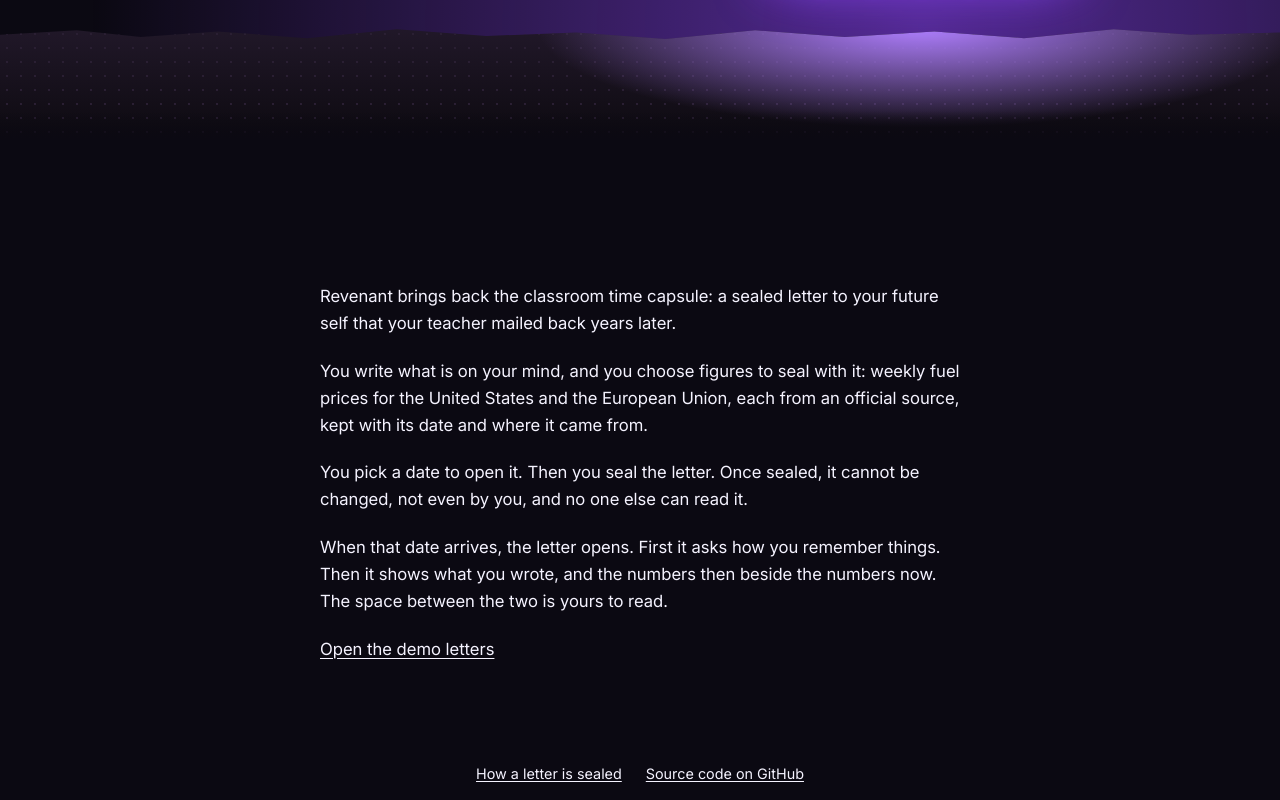
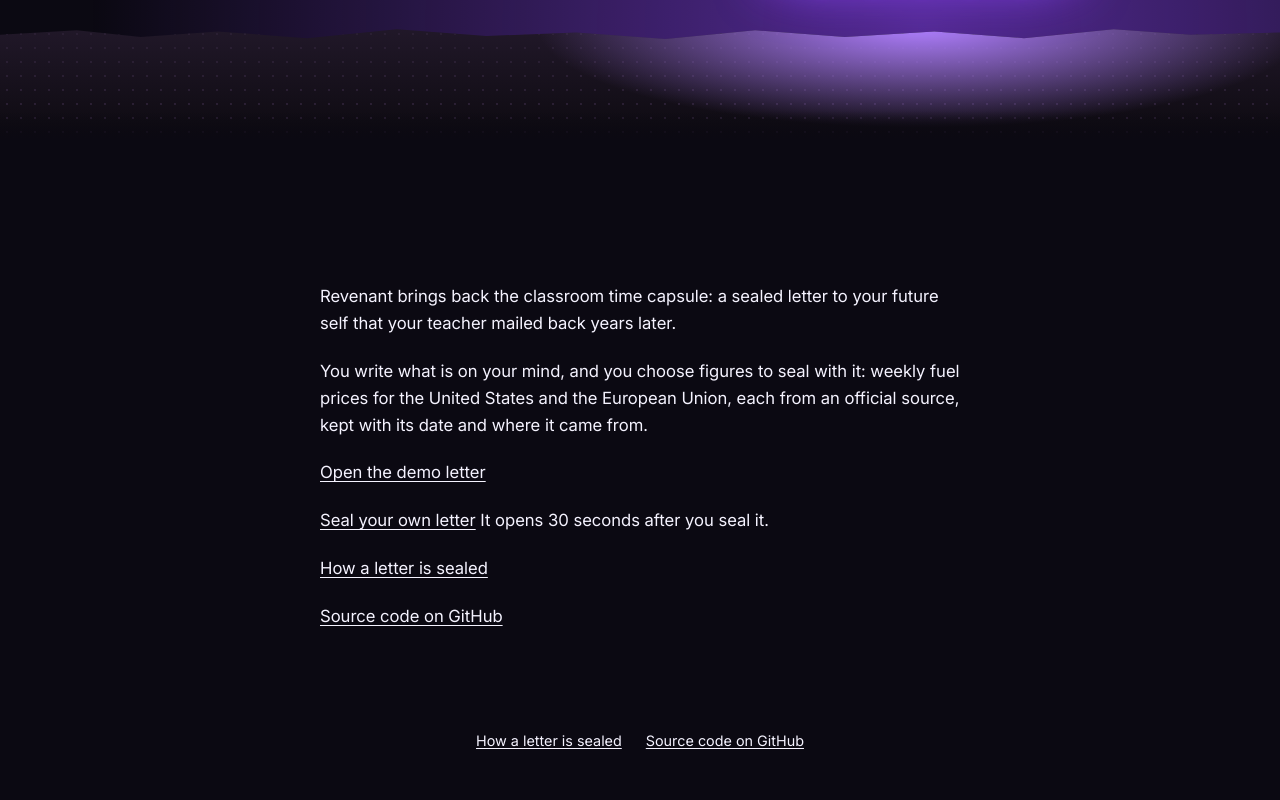
Before and after one commit to devclef/Revenant, a Next.js app: page / in a window 1280 px wide. Shown: the part 565-1365 px from the top of the page. After the commit the page ends 1332 px from the top, so only its background shows below. Built offline with nearby package versions, Linux system fonts and the light colour scheme.

Commit message:
step 2: Wire the landing page copy, links and metadata

```diff
--- a/src/app/page.tsx
+++ b/src/app/page.tsx
@@ -7,11 +7,23 @@ import { SceneShell } from "@/components/ceremony/scene/SceneShell";
 import { SCENE_COPY } from "@/components/ceremony/scene/copy";
 import styles from "@/components/ceremony/scene/scene.module.css";
 import { PERSONAS } from "@/lib/personas";
+import { pageMetadata } from "@/lib/page-metadata";
 
 import {
   LANDING_NOSCRIPT_STYLE,
   LandingBackdrop,
 } from "@/lib/landing-backdrop";
+
+/** The landing page keeps the site title and description (see pageMetadata). */
+export const metadata = pageMetadata(null, "/");
+
+/** The GitHub repository linked from the landing page. */
+const GITHUB_URL = "https://github.com/devclef/Revenant";
+
+/** Link style on the dark --bg surface, as in DEMO_LINK_STYLE. */
+const LINK_STYLE: CSSProperties = {
+  color: "var(--text)",
+};
 
 /**
  * Landing page `/` (design.md "SceneShell, TopBar and the landing page",
@@ -86,6 +98,11 @@ export default function Home() {
     first === undefined
       ? null
       : SCENE_COPY.openLetter.replace("{name}", first.display_name);
+  // One persona gets the singular link text. Two or more, or none, get the plural.
+  const demoLinkLabel =
+    PERSONAS.length === 1
+      ? SCENE_COPY.landing.demoLinkOne
+      : SCENE_COPY.landing.demoLinkMany;
 
   return (
     <>
@@ -112,13 +129,28 @@ export default function Home() {
       </SceneShell>
 
       <section style={EXPLAIN_STYLE}>
-        {SCENE_COPY.landing.paragraphs.map((paragraph) => (
-          <p key={paragraph}>{paragraph}</p>
-        ))}
+        <p>{SCENE_COPY.landing.paragraphs[0]}</p>
+        <p>{SCENE_COPY.landing.paragraphs[1]}</p>
         <p>
           <Link href="/demo" style={DEMO_LINK_STYLE}>
-            {SCENE_COPY.landing.demoLink}
+            {demoLinkLabel}
           </Link>
+        </p>
+        <p>
+          <Link href="/demo/live" style={LINK_STYLE}>
+            {SCENE_COPY.landing.liveLink}
+          </Link>{" "}
+          <span>{SCENE_COPY.landing.liveNote}</span>
+        </p>
+        <p>
+          <Link href="/how-it-is-sealed" style={LINK_STYLE}>
+            {SCENE_COPY.landing.howLink}
+          </Link>
+        </p>
+        <p>
+          <a href={GITHUB_URL} rel="noopener noreferrer" style={LINK_STYLE}>
+            {SCENE_COPY.landing.sourceLink}
+          </a>
         </p>
       </section>
     </>
--- a/src/lib/page-metadata.ts
+++ b/src/lib/page-metadata.ts
@@ -11,20 +11,29 @@ export interface PageInfo {
   description: string;
 }
 
+/** The one-sentence description of the landing page, in Revenant's voice. */
+export const HOME_DESCRIPTION = "Your past self returns with the receipts.";
+
 /**
  * Builds the Next.js metadata for one page: title, description, and the
  * Open Graph and Twitter fields that link previews read.
  *
+ * `page` is null for the landing page. Then no title is set, so the root
+ * layout's default "Revenant" stays the document title (the template would
+ * otherwise add " · Revenant" a second time), and the site description is used.
+ *
  * `path` is the page's root-relative URL (for example "/demo"). Next.js
  * resolves it against `metadataBase` set in the root layout.
  */
-export function pageMetadata(page: PageInfo, path: string): Metadata {
+export function pageMetadata(page: PageInfo | null, path: string): Metadata {
+  const title = page?.title ?? SITE_NAME;
+  const description = page?.description ?? HOME_DESCRIPTION;
   return {
-    title: page.title,
-    description: page.description,
+    ...(page === null ? {} : { title: page.title }),
+    description,
     openGraph: {
-      title: page.title,
-      description: page.description,
+      title,
+      description,
       url: path,
       images: ["/opengraph-image"],
       type: "website",
```
Also changed, not shown: 1 other file (tests, documents, lock files or other folders).
